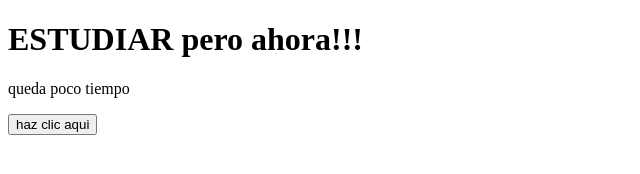
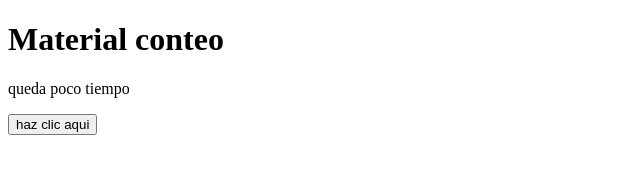
Before and after one commit to wils2025/k25, a plain HTML site: page index.html in a window 1280 px wide. Shown: the whole page, without its empty margins (0-640 px from the left). Drawn offline with Linux system fonts and the light colour scheme.

Commit message:
Update index.html

```diff
--- a/index.html
+++ b/index.html
@@ -5,7 +5,7 @@
  </head>
 
   <budy>
- <h1> ESTUDIAR pero ahora!!!  </h1>
+ <h1> Material conteo    </h1>
  <p> queda poco tiempo  </p>
 
  <button onclick='saludar()'>haz clic aqui</button>
```
